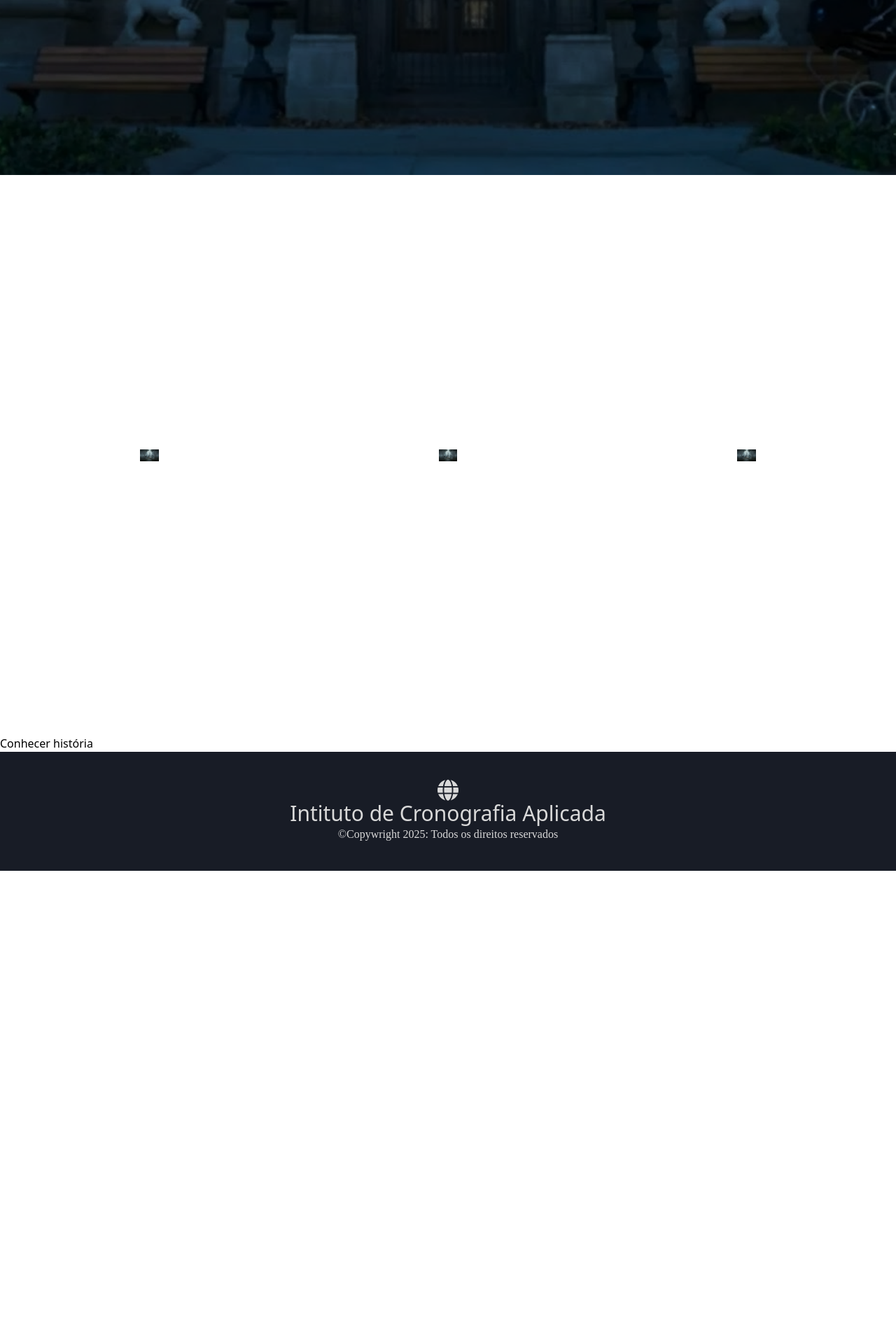
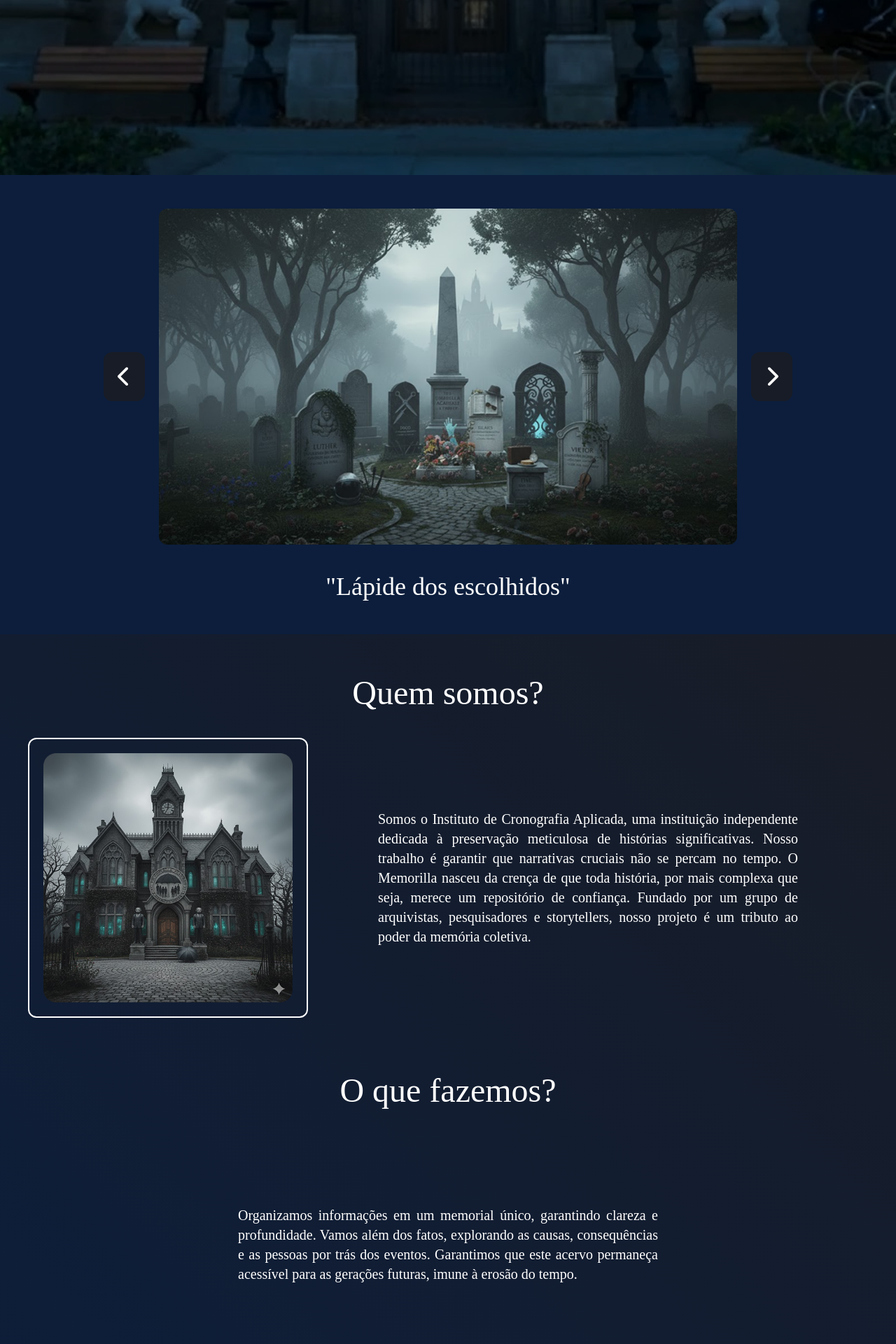
Before and after one commit to heitorfl/Memorilla, a PHP site: page /src/pages/ in a window 1280 px wide. Shown: the part 629-2549 px from the top of the page at 70% size. Before the commit the page ends 1873 px from the top, so only its background shows below. Run offline with PHP 8.4, Linux system fonts and the light colour scheme; the visitor is signed in with stand-in values (Sample User, id 1); some libraries are stand-ins or nearby versions; some web fonts are replaced.

Commit message:
Criação da Página Inicial

```diff
--- /dev/null
+++ b/src/assets/css/inicial.css
@@ -0,0 +1,31 @@
+.slide {
+    transition: opacity 0.5s ease-in-out, transform 0.5s ease-in-out;
+    transform: translateX(100%);
+}
+
+.slide.active {
+    opacity: 1;
+    transform: translateX(0);
+}
+
+.slide img {
+    width: 100%;
+    height: 100%;
+    object-fit: cover;
+    display: block;
+}
+
+@keyframes fadeIn {
+    from {
+        opacity: 0;
+        transform: translateY(10px);
+    }
+    to {
+        opacity: 1;
+        transform: translateY(0);
+    }
+}
+
+.caption p {
+    animation: fadeIn 0.5s ease-in-out;
+}
--- /dev/null
+++ b/src/assets/js/incialSlider.js
@@ -0,0 +1,73 @@
+
+
+// Slider
+
+
+
+class Slider{
+    constructor() {
+        this.slides = document.querySelectorAll('.slide');
+        this.prevBtn = document.querySelector('.prev-btn');
+        this.nextBtn = document.querySelector('.next-btn');
+        this.caption = document.getElementById('slide-caption');
+        this.currentSlide = 0;
+
+
+        this.captions = [
+            "\"Lápide dos escolhidos\"",
+            "\"Camiseta Luther\"",
+            "\"Creme Pitts\""
+        ]
+
+        this.prevBtn.addEventListener('click', () => {
+            this.prevSlide()
+        });
+        this.nextBtn.addEventListener('click', () => {
+            this.nextSlide()
+
+        });
+    }
+    showSlide(index) {
+        // Remove classe active de todos os slides
+        this.slides.forEach(slide => slide.classList.remove('active'));
+
+        // Adiciona classe active ao slide atual
+        this.slides[index].classList.add('active');
+
+        // Muda a legenda
+        this.updateCaption(index);
+
+        this.currentSlide = index;
+    }
+    updateCaption(index) {
+        this.caption.style.opacity = '0';
+
+        setTimeout(() => {
+            this.caption.textContent = this.captions[index];
+            this.caption.style.opacity = '1';
+        }, 200);
+    }
+    nextSlide() {
+        let nextIndex = this.currentSlide + 1;
+        if (nextIndex >= this.slides.length) {
+            nextIndex = 0;
+        }
+        this.showSlide(nextIndex);
+    }
+
+    prevSlide() {
+        let prevIndex = this.currentSlide - 1;
+        if (prevIndex < 0) {
+            prevIndex = this.slides.length - 1;
+        }
+        this.showSlide(prevIndex);
+    }
+
+    goToSlide(index) {
+        if (index >= 0 && index < this.slides.length) {
+            this.showSlide(index);
+        }
+    }
+}
+
+new Slider()
--- a/src/pages/index.php
+++ b/src/pages/index.php
@@ -9,12 +9,13 @@
     <title>Home</title>
     <?php include $_SERVER['DOCUMENT_ROOT'] . "/Memorilla/src/components/tailwind.php"; ?>
     <?php include $_SERVER['DOCUMENT_ROOT'] . "/Memorilla/src/components/fonts.php"; ?>
+    <link rel="stylesheet" href="/Memorilla/src/assets/css/inicial.css">
 </head>
 <body class="overflow-x-hidden w-screen">
     <header class="p-1 bg-(--primary-blue) text-(--light) text-lg gfs">
         <ul>
             <nav class="flex justify-around items-center">
-               <img src="\Memorilla\src\assets\img\logo.png" alt="" class="w-20" draggable="false">
+               <img src="/Memorilla/src/assets/img/logo.png" alt="" class="w-20" draggable="false">
                 <li><a href="produtos.php">Produtos</a></li>
                 <li><a href="ingresso.php">Ingresso</a></li>
                 <li><a href="carrinho.php">Carrinho</a></li>
@@ -24,54 +25,61 @@
             </nav>
         </ul>
     </header>
-    <main>
-        <div id="Inicial" class="bg-[url(/Memorilla/src/assets/img/mansão.png)] h-lvh bg-no-repeat bg-cover flex text-center justify-center items-center">
+    <main class="flex justify-center items-center flex-col w-screen bg-(--primary-blue)">
+        <section id="Inicial" class="bg-[url(/Memorilla/src/assets/img/mansão.png)] h-lvh bg-no-repeat bg-cover flex text-center justify-center items-center w-screen">
             <div class="mainTitle text-(--light) bg-radial from-(--teste) from-60% to-transparent to-70% p-15">
                 <h1 class="text-7xl jacquard">Memorilla: O legado está vivo</h1>
                 <h3 class="jim text-4xl">O apocalipse não foi um evento, foi uma família</h3>
             </div>
+        </section>
+        <section id="carrossel" class="m-2">
+            <div class="slider-container flex w-[80vw] rounded-xl overflow-x-hidden m-10">
+                <button class="slider-btn prev-btn m-5"><i class="fa-solid fa-chevron-left text-(--light) text-3xl bg-(--dark) p-5 rounded-xl cursor-pointer"></i></button>
+                <div class="slider relative h-[60vh] w-full overflow-x-hidden rounded-xl">
+                    <div class="carousel h-full w-full relative">
+                        <div class="slide active absolute top-0 left-0 w-full h-full opacity-0">
+                            <img src="/Memorilla/src/assets/img/carrossel1.png" alt="Imagem 1">
                         </div>
-        <div id="Carrossel" class="flex justify-center items-center p-10 h-svh">
-            <button id="back"></button>
-            <div class="carousel flex justify-center items-center w-[100vw]">
-                    <div class="slides flex items-center justify-center w-[500vw] overflow-x-hidden">
-                        <div class="slide active m-50">
-                            <img src="\Memorilla\src\assets\img\carrossel1.png" alt="">
+                        <div class="slide absolute top-0 left-0 w-full h-full opacity-0">
+                            <img src="https://picsum.photos/800/400?random=2" alt="Imagem 2">
                         </div>
-                        <div class="slide m-50">
-                            <img src="\Memorilla\src\assets\img\carrossel1.png" alt="">
+                        <div class="slide absolute top-0 left-0 w-full h-full opacity-0">
+                            <img src="https://picsum.photos/800/400?random=3" alt="Imagem 3">
                         </div>
-                        <div class="slide m-50">
-                            <img src="\Memorilla\src\assets\img\carrossel1.png" alt="">
                     </div>
-
                 </div>
-                    <div class="caption" id="c1">
-
+                <button class="slider-btn next-btn m-5"><i class="fa-solid fa-chevron-right text-(--light) text-3xl bg-(--dark) p-5 rounded-xl cursor-pointer"></i></button>
             </div>
-
-                    <div class="caption" id="c2">
-
+            <div class="caption m-10 flex justify-center items-center">
+                    <p id="slide-caption" class="text-(--light) jim text-4xl">"Lápide dos escolhidos"</p>
                 </div>
-
-                    <div class="caption" id="c3">
+        </section>
+        <section id="About" class="bg-linear-to-bl from-(--dark) from-0% to-(-primary-blue) to-100% flex justify-center items-center flex-col w-screen ">
+            <div id="quemSomos" class="flex justify-around items-center flex-col m-5 ">
+                <h2 class="mainTitle text-5xl text-(--light) jim m-10">Quem somos?</h2>
+                <div class="body flex justify-center items-center w-300">
+                    <div class="quemSomosImg">
+                        <img src="/Memorilla/src/assets/img/quemSomos.png" alt="" class="p-5 border-2 border-(--light) rounded-xl">
+                    </div>
+                    <div class="quemSomosText m-20 p-5">
+                        <p class="gfs text-(--light) text-xl w-150 text-justify">Somos o Instituto de Cronografia Aplicada, uma instituição independente dedicada à preservação meticulosa de histórias significativas. Nosso trabalho é garantir que narrativas cruciais não se percam no tempo. O Memorilla nasceu da crença de que toda história, por mais complexa que seja, merece um repositório de confiança. Fundado por um grupo de arquivistas, pesquisadores e storytellers, nosso projeto é um tributo ao poder da memória coletiva.</p>
+                    </div>
+                </div>
+            </div>
+            <div id="oqueFazemos" class="flex justify-around items-center flex-col m-5 ">
+                <h2 class="mainTitle text-5xl text-(--light) jim m-10">O que fazemos?</h2>
+                    <div class="oqueFazemosText m-20 p-5">
+                        <p class="gfs text-(--light) text-xl w-150 text-justify">Organizamos informações em um memorial único, garantindo clareza e profundidade. Vamos além dos fatos, explorando as causas, consequências e as pessoas por trás dos eventos. Garantimos que este acervo permaneça acessível para as gerações futuras, imune à erosão do tempo.</p>
 
                 </div>
             </div>
-            <button id="next">
+            <div class="fundo bg-radial from-(--teste) from-60% to-transparent to-70% flex items-center m-10 mb-30 transition hover:scale-115">
+                <a href="ingresso.php"><p class="jacquard text-6xl text-(--light) p-10">Conhecer história</p></a>
+            </div>
+        </section>
 
-            </button>
-        </div>
-        <div id="About">
-            <div id="quemSomos">
-
-            </div>
-            <div id="oqueFazemos">
-
-            </div>
-            <a href="ingresso.php">Conhecer história</a>
-        </div>
     </main>
     <?php include_once $_SERVER['DOCUMENT_ROOT'] . "/Memorilla/src/components/footer.php"?>
+    <script src="/Memorilla/src/assets/js/incialSlider.js"></script>
 </body>
 </html>
--- a/src/pages/produtos.php
+++ b/src/pages/produtos.php
@@ -101,7 +101,6 @@
             </section>
         </section>
         <section id="cosmeticos flex justify-center items-center p-10">
-            <div class="mainTitle"><h3>Cosméticos</h3></div>
                 <div class="mainTitle flex justify-center items-center p-5 m-3"><h3 class="text-5xl text-(--light) jim">Cosméticos</h3></div>
             <section class="cards flex justify-center items-center m-10 p-5">
                 <?php foreach($cosmeticos as $item){?>
@@ -118,6 +117,6 @@
         </section>
     </main>
     <?php include_once $_SERVER['DOCUMENT_ROOT'] . "/Memorilla/src/components/footer.php"?>
-    <script src="\Memorilla\src\assets\js\produtoSlider.js"></script>
+    <script src="/Memorilla/src/assets/js/produtoSlider.js"></script>
 </body>
 </html>
```
Also changed, not shown: src/assets/img/quemSomos.png (added). Lines whose indentation alone changed are shown as unchanged.
